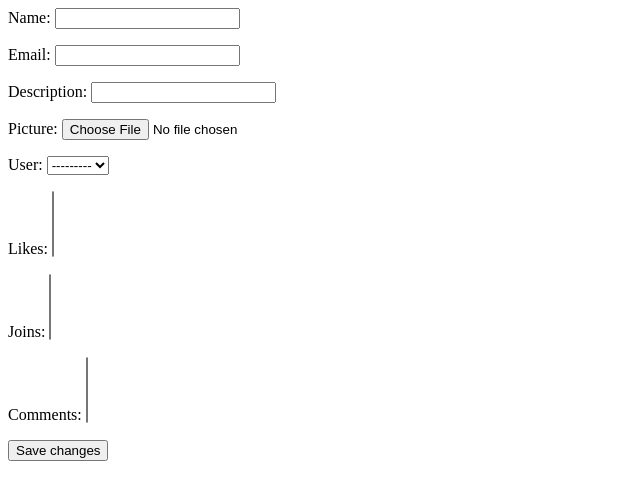
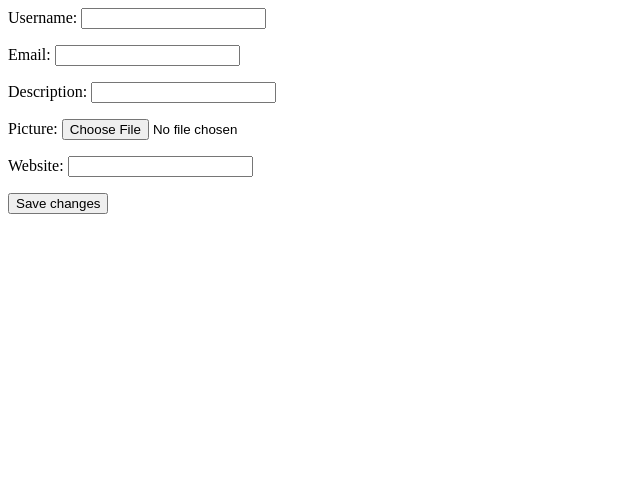
Before and after one commit to erenoezveren/eventmaker, a Django app: template templates/eventmaker/user_profile.html in a window 1280 px wide. Shown: the top 500 px of the page, without its empty margins (0-640 px from the left). Run offline with Django 3.2, Linux system fonts and the light colour scheme; the template is opened without the code that fills it: values that come from a table or form of the project are taken from there, others are empty.

Commit message:
updated to single user model

```diff
--- a/eventmaker/settings.py
+++ b/eventmaker/settings.py
@@ -137,6 +137,3 @@ REGISTRATION_OPEN = True
 REGISTRATION_AUTO_LOGIN = True
 LOGIN_REDIRECT_URL = 'eventmaker:index'
 LOGIN_URL = 'auth_login'
-
-
-AUTH_USER_MODEL = "eventmakerapp.User"
--- a/eventmakerapp/admin.py
+++ b/eventmakerapp/admin.py
@@ -1,8 +1,6 @@
 from django.contrib import admin
-from eventmakerapp.models import Event, User, BusinessProfile, Comment, UserProfile
+from eventmakerapp.models import Event, User, Comment
 
 admin.site.register(Event)
 admin.site.register(User)
-admin.site.register(BusinessProfile)
 admin.site.register(Comment)
-admin.site.register(UserProfile)
--- a/eventmakerapp/forms.py
+++ b/eventmakerapp/forms.py
@@ -1,7 +1,5 @@
 from django import forms
-from eventmakerapp.models import Event, User, BusinessProfile, UserProfile
-from django.contrib.auth.models import User
-
+from eventmakerapp.models import Event, User
 
 class EventForm(forms.ModelForm):
     title = forms.CharField(max_length=32)
@@ -15,21 +13,12 @@ class EventForm(forms.ModelForm):
         fields = ("title", "location", "picture", "time", "price",)
 
 class UserForm(forms.ModelForm):
-    name = forms.CharField(max_length=64)
+    username = forms.CharField(max_length=64)
     email = forms.EmailField(max_length=64)
     description = forms.CharField(max_length=1024)
     picture = forms.ImageField()
+    website = forms.URLField(max_length=64)
 
     class Meta:
         model = User
-        fields = ('name', 'email', 'description', 'picture')
-
-class UserProfileForm(forms.ModelForm):
-    class Meta:
-        model = UserProfile
-        fields = '__all__'
-
-class BusinessProfileForm(forms.ModelForm):
-    class Meta:
-        model = BusinessProfile
-        fields = ('website',)
+        fields = ('username', 'email', 'description', 'picture', 'website',)
--- a/eventmakerapp/models.py
+++ b/eventmakerapp/models.py
@@ -1,62 +1,60 @@
-from django.contrib.auth.models import AbstractUser
 from django.db import models
 
-class User(AbstractUser):
+
+
+class User(models.Model):
     is_business = models.BooleanField(default=False)
-    name = models.CharField(max_length=64, null=False)
-    email = models.EmailField(max_length=64, default=False)
-    description = models.TextField(null=True)
-    picture = models.ImageField(null=True)
+    username = models.CharField(max_length=64)
+    email = models.EmailField(max_length=64, blank=True)
+    description = models.TextField(blank=True)
+    picture = models.ImageField(blank=True)
+    website = models.URLField(max_length=64, blank=True)
 
     def __str__(self):
         return self.name
 
-class BusinessProfile(models.Model):
-    user = models.OneToOneField(User, on_delete=models.CASCADE, related_name='business_profile', primary_key=True)
-    website = models.URLField(max_length=64)
-
-    class Meta:
-        verbose_name_plural = 'Businesses'
 
 class Event(models.Model):
-    title = models.CharField(max_length=32, null=False)
-    location = models.CharField(max_length=128, null=False)
-    picture = models.ImageField()
-    time = models.DateTimeField()
-    price = models.IntegerField()
+    title = models.CharField(max_length=32)
+    location = models.CharField(max_length=128, blank=True)
+    picture = models.ImageField(blank=True)
+    time = models.DateTimeField(blank=True)
+    price = models.IntegerField(blank=True)
+    likes = models.ManyToManyField(User, related_name="liked", blank=True)
+    amount_likes = models.IntegerField(default=0, null=False)
+    joins = models.ManyToManyField(User, related_name="joined", blank=True)
+    comments = models.ManyToManyField(User, related_name="commented", through='Comment', blank=True)
     host = models.ForeignKey(
-        BusinessProfile,
+        User,
         on_delete=models.CASCADE,
     )
 
     def __str__(self):
         return self.title
 
-class UserProfile(models.Model):
-    user = models.OneToOneField(User, on_delete=models.CASCADE, related_name='user_profile', primary_key=True)
-    likes = models.ManyToManyField(Event, related_name="likes")
-    joins = models.ManyToManyField(Event, related_name="joins")
-    comments = models.ManyToManyField(Event, related_name="comments", through='Comment')
 
-def create_user_profile(sender, instance, created, **kwargs):
-    print('****', created)
-    if instance.is_business:
-        BusinessProfile.objects.get_or_create(user = instance)
-    else:
-        UserProfile.objects.get_or_create(user = instance)
 
-def save_user_profile(sender, instance, **kwargs):
-	print('_-----')
-	if instance.is_business:
-		instance.business_profile.save()
-	else:
-		UserProfile.objects.get_or_create(user = instance)
+
+#TODO update registration
+#def create_user_profile(sender, instance, created, **kwargs):
+#    print('****', created)
+#    if instance.is_business:
+#        BusinessProfile.objects.get_or_create(user = instance)
+#    else:
+#       UserProfile.objects.get_or_create(user = instance)
+
+#def save_user_profile(sender, instance, **kwargs):
+#	print('_-----')
+#	if instance.is_business:
+#		instance.business_profile.save()
+#	else:
+#		UserProfile.objects.get_or_create(user = instance)
 
 
 class Comment(models.Model):
-    user = models.ForeignKey(UserProfile, on_delete=models.CASCADE)
+    user = models.ForeignKey(User, on_delete=models.CASCADE)
     event = models.ForeignKey(Event, on_delete=models.CASCADE)
-    data = models.TextField(null=False)
+    data = models.TextField()
 
     def __str__(self):
         return self.data
--- a/templates/eventmaker/user_profile.html
+++ b/templates/eventmaker/user_profile.html
@@ -1,6 +1,5 @@
 <form method="post">
   {% csrf_token %}
   {{ user_form.as_p }}
-  {{ user_profile_form.as_p }}
   <button type="submit">Save changes</button>
 </form>
```
Also changed, not shown: eventmakerapp/views.py (+2 -29 lines), eventmakerapp/migrations/0001_initial.py, 3 other files.
